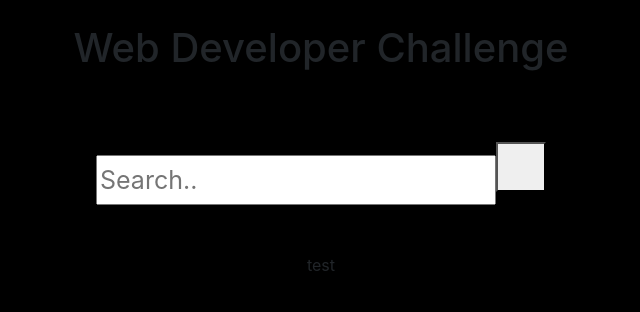
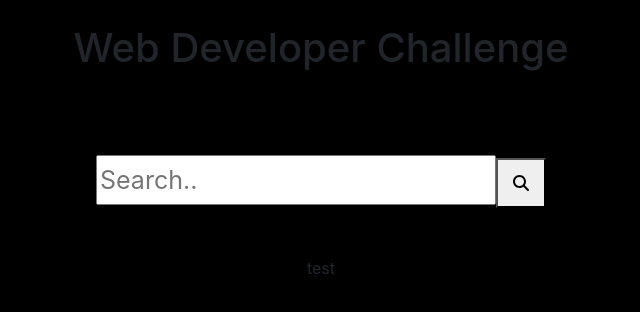
Before and after one commit to Davidwk123/Web-Developer-Challenge, a React (Create React App) app in the folder react-app/: page / in a window 1280 px wide. Shown: the top 312 px of the page, without its empty margins (319-959 px from the left). Built offline with nearby package versions, Linux system fonts and the light colour scheme; no server answers; the HTML template or start-up script is replaced by a standard one.

Commit message:
Added Font-Awesome libraries and icon

```diff
--- a/react-app/src/App.js
+++ b/react-app/src/App.js
@@ -1,5 +1,6 @@
 import React, { useEffect, useState }  from 'react';
-import { FontAwesomeIcon } from '@fortawesome/react-fontawesome'
+import { faMagnifyingGlass } from "@fortawesome/free-solid-svg-icons"; // Font-Awesome icon
+import { FontAwesomeIcon } from "@fortawesome/react-fontawesome";
 import "./App.css"
 
 function App() {
@@ -43,10 +44,10 @@ function App() {
 
 
         {/* Search Bar*/}
-        <div class="Searchbar">
+        <form class="Searchbar">
           <input type="text" placeholder="Search.." name="search"></input>
-          <button type="submit"></button>
-        </div>
+          <button type="submit"><FontAwesomeIcon icon={faMagnifyingGlass} /></button>
+        </form>
 
       </header>
 
```
